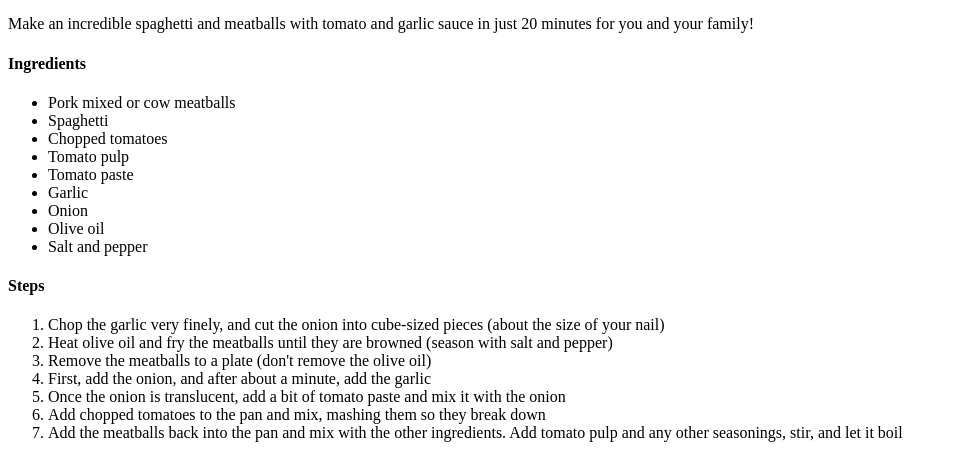
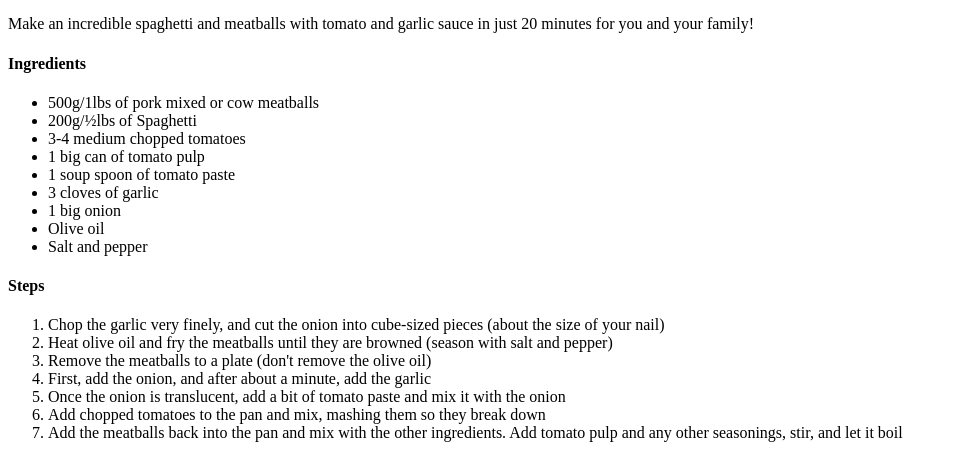
Before and after one commit to diogoyou1970/odin-recipes, a plain HTML site: page recipes/spaghetti-and-meatballs.html in a window 1280 px wide. Shown: the part 387-845 px from the top of the page, without its empty margins (0-957 px from the left). Drawn offline with Linux system fonts and the light colour scheme.

Commit message:
Add measures to ingredients

```diff
--- a/recipes/spaghetti-and-meatballs.html
+++ b/recipes/spaghetti-and-meatballs.html
@@ -16,13 +16,13 @@
 
     <h4>Ingredients</h4>
     <ul>
-      <li>Pork mixed or cow meatballs</li>
-      <li>Spaghetti</li>
-      <li>Chopped tomatoes</li>
-      <li>Tomato pulp</li>
-      <li>Tomato paste</li>
-      <li>Garlic</li>
-      <li>Onion</li>
+      <li>500g/1lbs of pork mixed or cow meatballs</li>
+      <li>200g/½lbs of Spaghetti</li>
+      <li>3-4 medium chopped tomatoes</li>
+      <li>1 big can of tomato pulp</li>
+      <li>1 soup spoon of tomato paste</li>
+      <li>3 cloves of garlic</li>
+      <li>1 big onion</li>
       <li>Olive oil</li>
       <li>Salt and pepper</li>
     </ul>
```
